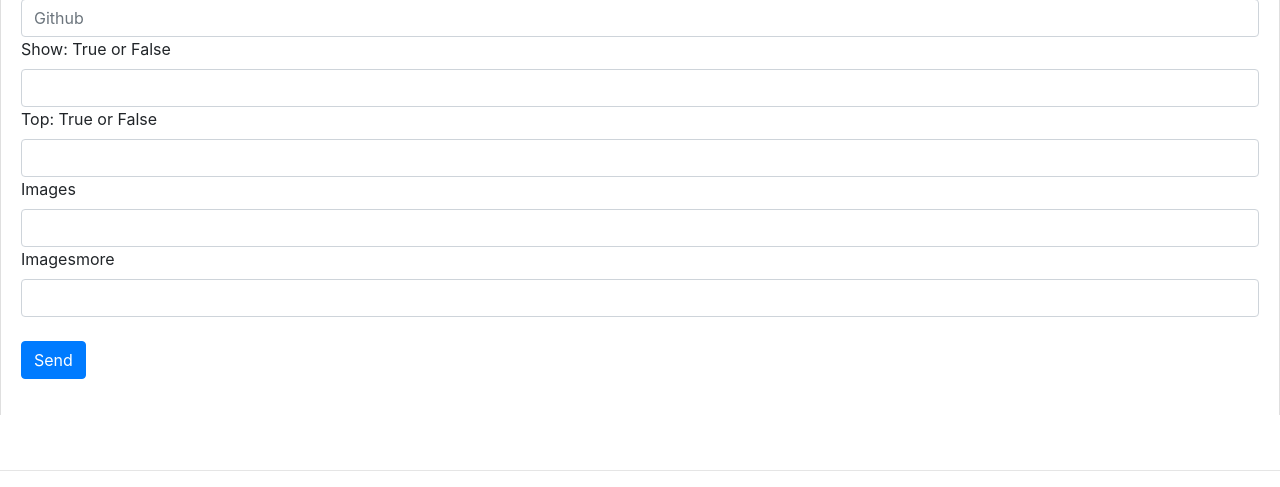
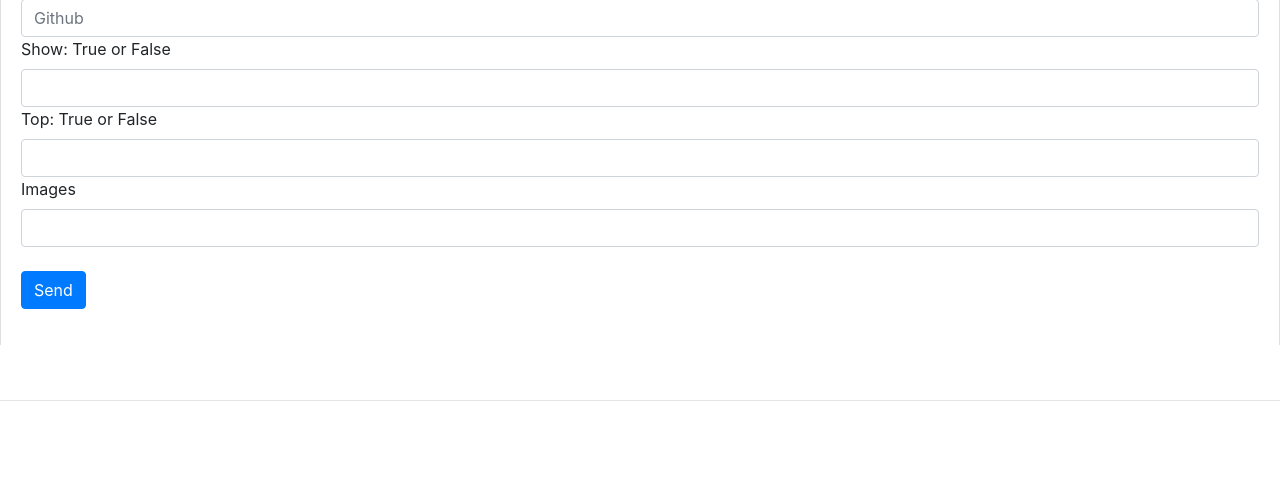
Before and after one commit to john-lock/portfolio_new, a Flask app: page /projects in a window 1280 px wide, after a click on "Add new Project". Shown: the part 903-1390 px from the top of the page. After the commit the page ends 1304 px from the top, so only its background shows below. Run offline with Flask 2, Linux system fonts and the light colour scheme; the visitor is signed in with stand-in values (Sample User, id 1); data that the repository does not hold is empty; parts of the project's set-up code (start-up, migrations or seed data) failed here and were passed over; some libraries are stand-ins or nearby versions.

Commit message:
image fixs

```diff
--- a/app/forms.py
+++ b/app/forms.py
@@ -1,6 +1,5 @@
 from flask_wtf import FlaskForm
 from wtforms import StringField, PasswordField, SubmitField
-from .models import User
 
 
 class LoginForm(FlaskForm):
--- a/app/models.py
+++ b/app/models.py
@@ -42,8 +42,7 @@ class Projects(db.Model):
     github = db.Column(db.String(200))
     show = db.Column(db.String(20))
     top = db.Column(db.String(20))
-    images = db.Column(db.TEXT)
-    imagesmore = db.Column(db.TEXT)
+    images = db.Column(db.Integer)
 
 
 db.create_all()
--- a/app/templates/includes/modals.html
+++ b/app/templates/includes/modals.html
@@ -10,9 +10,10 @@
                     <h2 class="text-secondary text-uppercase mb-0">{{ project.name }}</h2>
                     <hr class="star-dark mb-5">
                     <div class="w3-content w3-display-container" id="pic_frame">
-
                         <img class="mySlides" src="static/images/{{ project.idname}}1.png" style="width:60%">
                         <img class="mySlides" src="static/images/{{ project.idname}}2.png" style="width:60%">
+                        <img class="mySlides" src="static/images/{{ project.idname}}3.png" style="width:60%">
+                        <img class="mySlides" src="static/images/{{ project.idname}}4.png" style="width:60%">
                         <button class="w3-button w3-black w3-display-left" onclick="plusDivs(-1)">&#10094;</button>
                         <button class="w3-button w3-black w3-display-right" onclick="plusDivs(1)">&#10095;</button>
                     </div>
--- a/app/templates/index.html
+++ b/app/templates/index.html
@@ -174,8 +174,6 @@ If you want to grab a coffee or have a talk, I would be very happy to hear from
             <hr>
             <div class="row">
                 <div class="col-lg-8 mx-auto">
-                    <!-- To configure the contact form email address, go to mail/contact_me.php and update the email address in the PHP file on line 19. -->
-                    <!-- The form should work on most web servers, but if the form is not working you may need to configure your web server differently. -->
                     <form action="{{ url_for('contact') }}" method="POST" id="contactForm">
                         <div class="control-group">
                             <div class="form-group floating-label-form-group controls mb-0 pb-2">
--- a/app/templates/projects.html
+++ b/app/templates/projects.html
@@ -34,9 +34,7 @@
                     <label>Top: True or False</label>
                     <input class="form-control" name="top" type="text">
                     <label>Images</label>
-                    <input class="form-control" name="images" type="text">
-                    <label>Imagesmore</label>
-                    <input class="form-control" name="imagesmore" type="text">
+                    <input class="form-control" name="images" type="number">
                     <br>
                     <div id="success"></div>
                     <div class="form-group">
@@ -67,8 +65,6 @@
                 Show: {{ project.show }} <br>
                 Top: {{ project.top }} <br>
                 Images: {{ project.images }} <br>
-                Imagesmore: {{ project.imagesmore }} <br>
-
 
                 <a href="{{ url_for('project_delete', id=project.id) }}">DELETE</a> // <a href="/projects/edit/{{ project.id }}"><span>Edit</span></a>
             </div>
```
Also changed, not shown: app/static/images/iss3.png (added), app/static/images/iss4.png (added), app/static/images/rijks1.png, app/static/images/rijks2.png.
